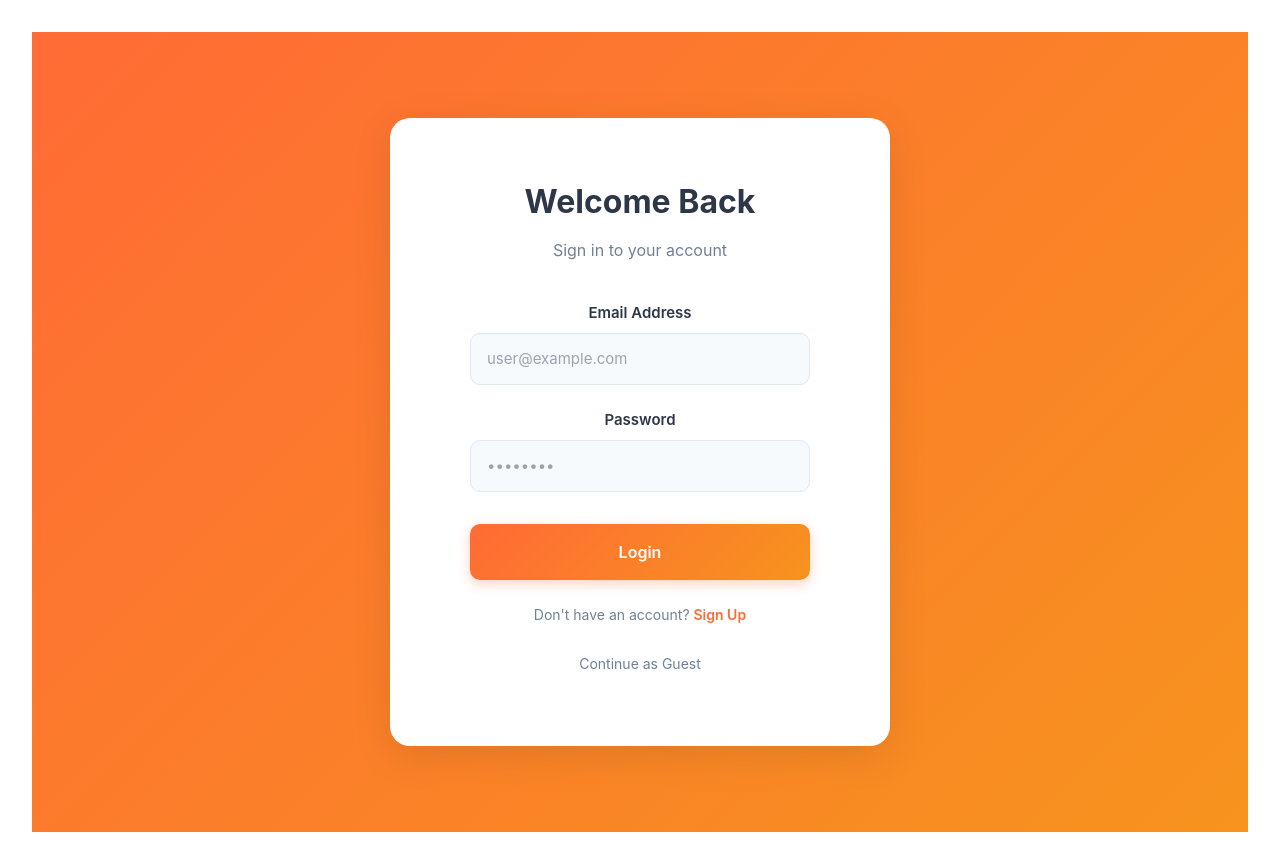
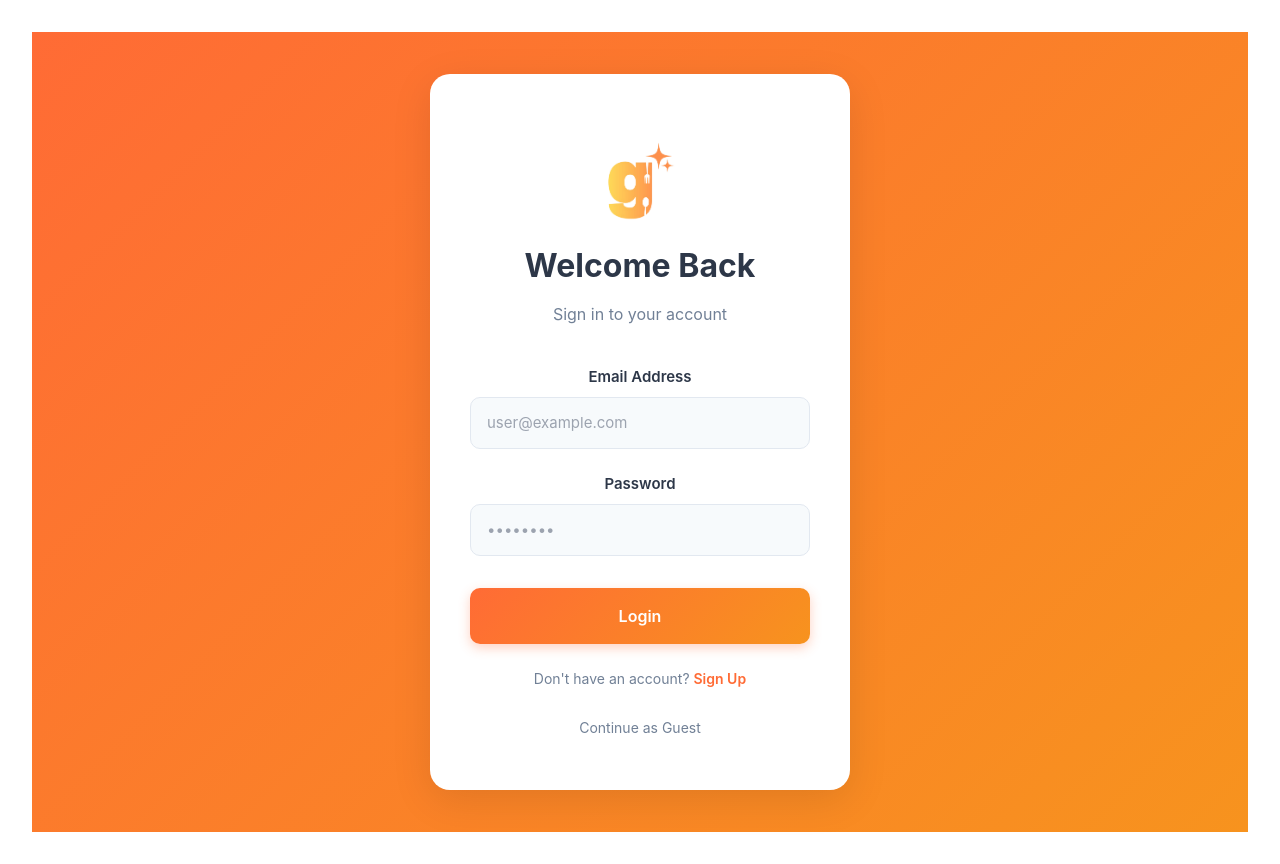
Before and after one commit to SaadiyahCodes/csit321-project, a React app in the folder frontend/: page /customer/login in a window 1280 px wide. Built offline with nearby package versions, Linux system fonts and the light colour scheme; no server answers; the HTML template or start-up script is replaced by a standard one; what @react-three/xr would draw is missing.

Commit message:
logo added

```diff
--- a/frontend/src/routes/customer/CustomerLogin.jsx
+++ b/frontend/src/routes/customer/CustomerLogin.jsx
@@ -2,6 +2,7 @@ import React, { useState } from 'react';
 import {useNavigate} from 'react-router-dom';
 import {useCustomerAuth} from '../../context/CustomerAuthContext';
 import {useSession} from '../../context/SessionContext';
+import gustoLogo from '../../assets/gusto-logo1.png';
 
 const CustomerLogin = () => {
   const [isLogin, setIsLogin] = useState(true);
@@ -69,11 +70,29 @@ const CustomerLogin = () => {
       <div style={{
         background: 'white',
         borderRadius: '20px',
-        padding: '60px 80px',
-        maxWidth: '500px',
+        padding: '40px 40px',
+        maxWidth: '420px',
         width: '100%',
         boxShadow: '0 10px 40px rgba(0, 0, 0, 0.1)'
       }}>
+
+        {/* LOGO - ADD THIS SECTION */}
+        <div style={{
+          display: 'flex',
+          justifyContent: 'center',
+          marginBottom: '-10px'
+        }}>
+          <img
+            src={gustoLogo}
+            alt="Gusto Logo"
+            style={{
+              width: '500px',
+
+              objectFit: 'contain'
+            }}
+          />
+        </div>
+
         {/* Welcome Header */}
         <h1 style={{
           fontSize: '32px',
```
Also changed, not shown: frontend/src/assets/gusto-logo1.png (added).
